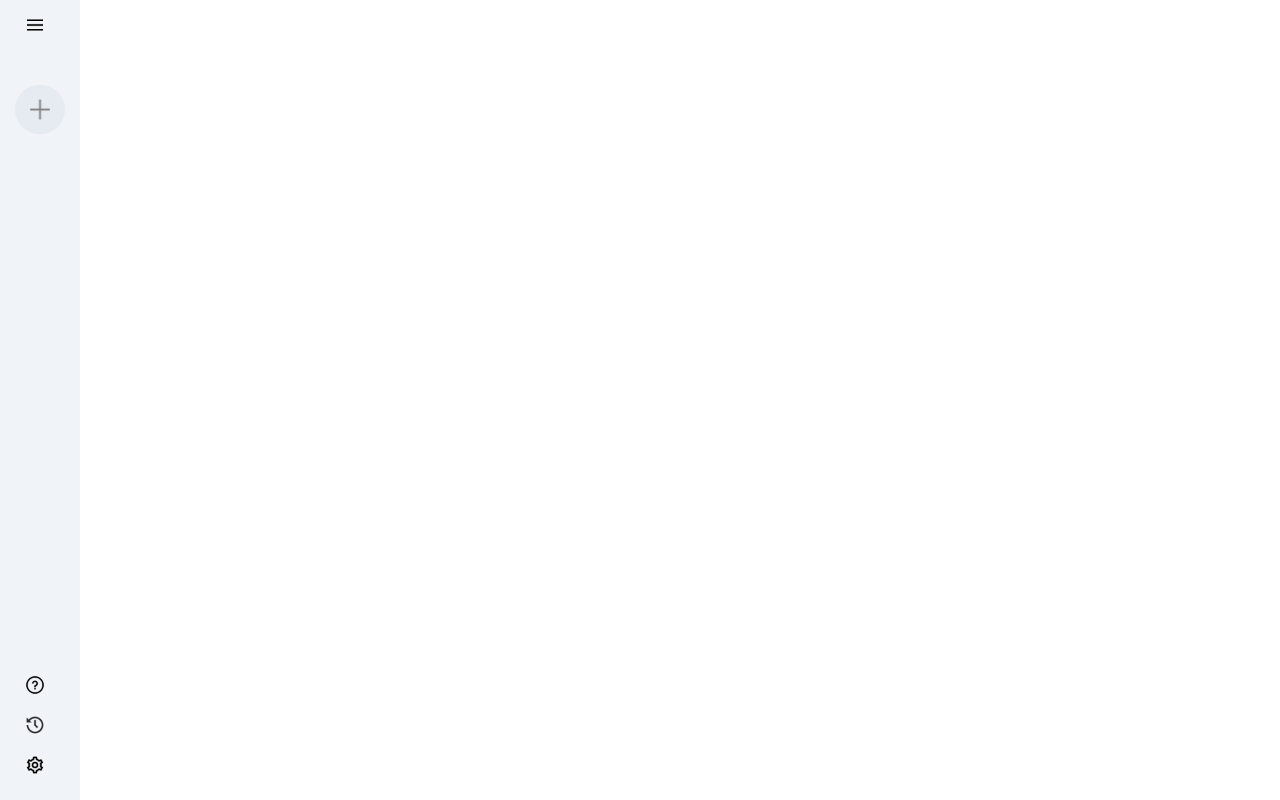
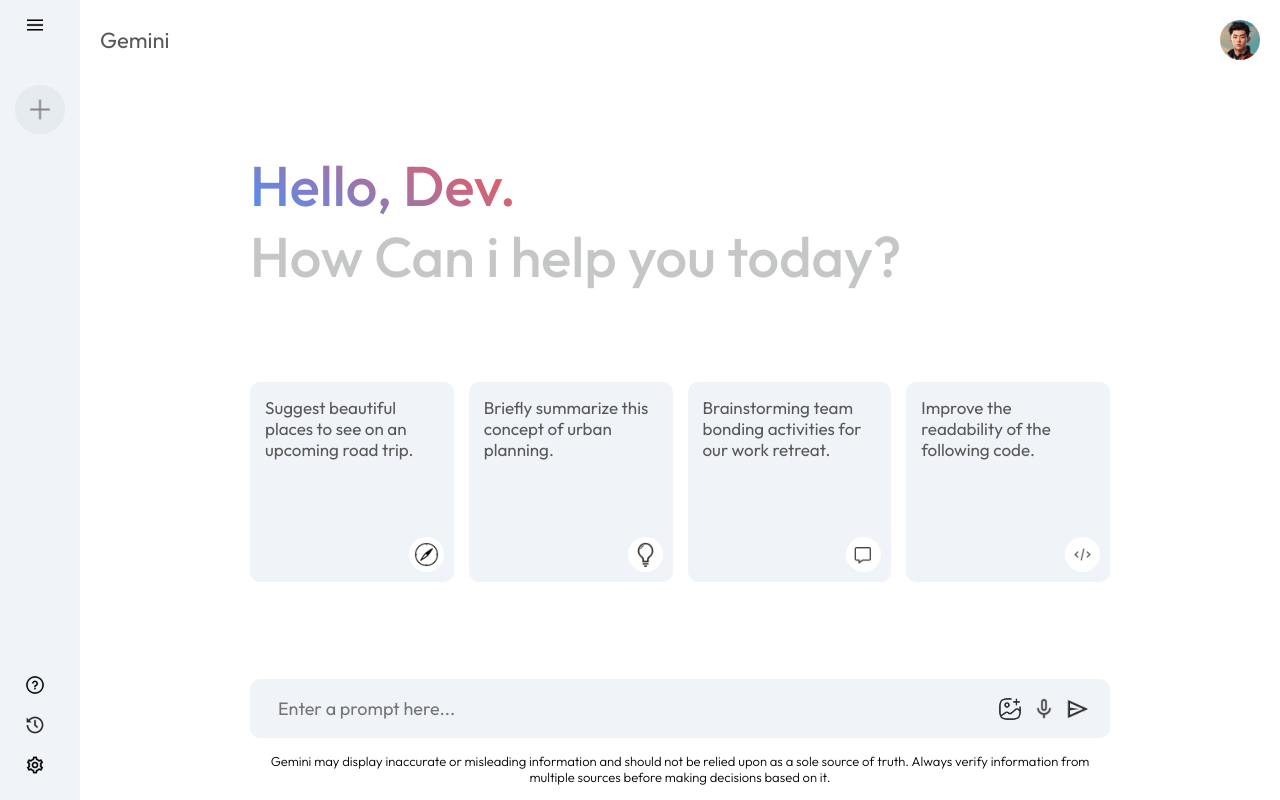
Before and after one commit to Parth0177/React_Practice, a React (Vite) app in the folder Gemini_Clone/: page / in a window 1280 px wide. Built offline with nearby package versions, Linux system fonts and the light colour scheme.

Commit message:
feat: implement Main component with layout and styling

```diff
--- a/Gemini_Clone/src/App.jsx
+++ b/Gemini_Clone/src/App.jsx
@@ -1,10 +1,12 @@
 import React from 'react'
 import Sidebar from './components/Sidebar/Sidebar'
+import Main from './components/Main/Main'
 
 function App() {
   return (
     <>
       <Sidebar/>
+      <Main/>
     </>
   )
 }
--- /dev/null
+++ b/Gemini_Clone/src/components/Main/Main.css
@@ -0,0 +1,121 @@
+.main{
+    flex:1;
+    min-height: 100vh;
+    padding-bottom: 15vh;
+    position:relative
+}
+
+.main .nav{
+    display: flex;
+    align-items: center;
+    justify-content: space-between;
+    font-size: 22px;
+    padding:20px;
+    color:#585858;
+}
+
+.main .nav img{
+    width:40px;
+    border-radius: 50%;;
+}
+
+.main-container{
+    max-width:900px;
+    margin: auto;
+}
+
+.main .greet{
+    margin: 50px 0px;
+    font-size: 56px;
+    color:#c4c7c5;
+    font-weight: 500;
+    padding:20px;
+}
+
+.main .greet span{
+    background: -webkit-linear-gradient(60deg , #4b90ff , #ff5546) ;
+    -webkit-background-clip: text;
+    -webkit-text-fill-color: transparent;
+}
+
+.main .cards{
+    display:grid;
+    grid-template-columns: repeat(auto-fill, minmax(180px, 1fr));
+    gap:15px;
+    padding:20px;
+}
+
+.main .cards .card{
+    height:200px;
+    padding: 15px;
+    background-color: #f0f4f9;
+    border-radius:10px;
+    position: relative;
+    cursor: pointer;
+}
+
+.main .card img{
+    width:35px;
+    padding: 5px;
+    position: absolute;
+    background-color: white;
+    border-radius: 20px;
+    bottom:10px;
+    right:10px;
+}
+
+.main .card p{
+    color:#585858;
+    font-size: 17px;
+}
+
+.main .card:hover{
+    background-color: #dfe4ea;
+}
+
+.main-bottom{
+    position: absolute;
+    bottom:0;
+    width:100%;
+    max-width: 900px;
+    padding: 0px 20px;
+    margin: auto;
+}
+
+.search-box{
+    display: flex;
+    align-items: center;
+    justify-content: space-between;
+    gap: 20px;
+    background-color:#f0f4f9;
+    padding: 10px 20px;
+    border-radius: 10px;
+}
+
+.search-box img{
+    width:24px;
+    cursor: pointer;
+}
+
+.search-box input{
+    flex:1;
+    background: transparent;
+    border: none;
+    outline: none;
+    padding: 8px;
+    font-size: 18px;
+
+}
+
+.search-box div{
+    display: flex;
+    align-items: center;
+    gap: 10px;
+}
+
+.bottom-info{
+    font-size: 13px;
+    margin: 15px auto;
+    text-align: center;
+    font-weight: 300;
+}
--- a/Gemini_Clone/src/components/Main/Main.jsx
+++ b/Gemini_Clone/src/components/Main/Main.jsx
@@ -0,0 +1,54 @@
+import React from 'react'
+import './Main.css'
+import { assets } from '../../assets/assets'
+
+const Main = () => {
+  return (
+    <div className="main">
+        <div className="nav">
+            <p>Gemini</p>
+            <img src={assets.user_icon} alt="" />
+        </div>
+        <div className="main-container">
+            <div className="greet">
+                <p><span>Hello, Dev.</span></p>
+                <p>How Can i help you today?</p>
+            </div>
+            <div className="cards">
+                <div className="card">
+                    <p>Suggest beautiful places to see on an upcoming road trip.</p>
+                    <img src={assets.compass_icon} alt="" />
+                </div>
+                <div className="card">
+                    <p>Briefly summarize this concept of urban planning.</p>
+                    <img src={assets.bulb_icon} alt="" />
+                </div>
+                <div className="card">
+                    <p>Brainstorming team bonding activities for our work retreat.</p>
+                    <img src={assets.message_icon} alt="" />
+                </div>
+                <div className="card">
+                    <p>Improve the readability of the following code.</p>
+                    <img src={assets.code_icon } alt="" />
+                </div>
+            </div>
+            <div className="main-bottom">
+                <div className="search-box">
+                    <input type="text" placeholder='Enter a prompt here...'/>
+                    <div>
+                        <img src={assets.gallery_icon} alt="" />
+                        <img src={assets.mic_icon} alt="" />
+                        <img src={assets.send_icon} alt="" />
+                    </div>
+                </div>
+                <p className="bottom-info">
+                    Gemini may display inaccurate or misleading information and should not be relied upon as a sole source of truth. Always verify information from multiple sources before making decisions based on it.
+                </p>
+            </div>
+        </div>
+    </div>
+
+  )
+}
+
+export default Main
```
